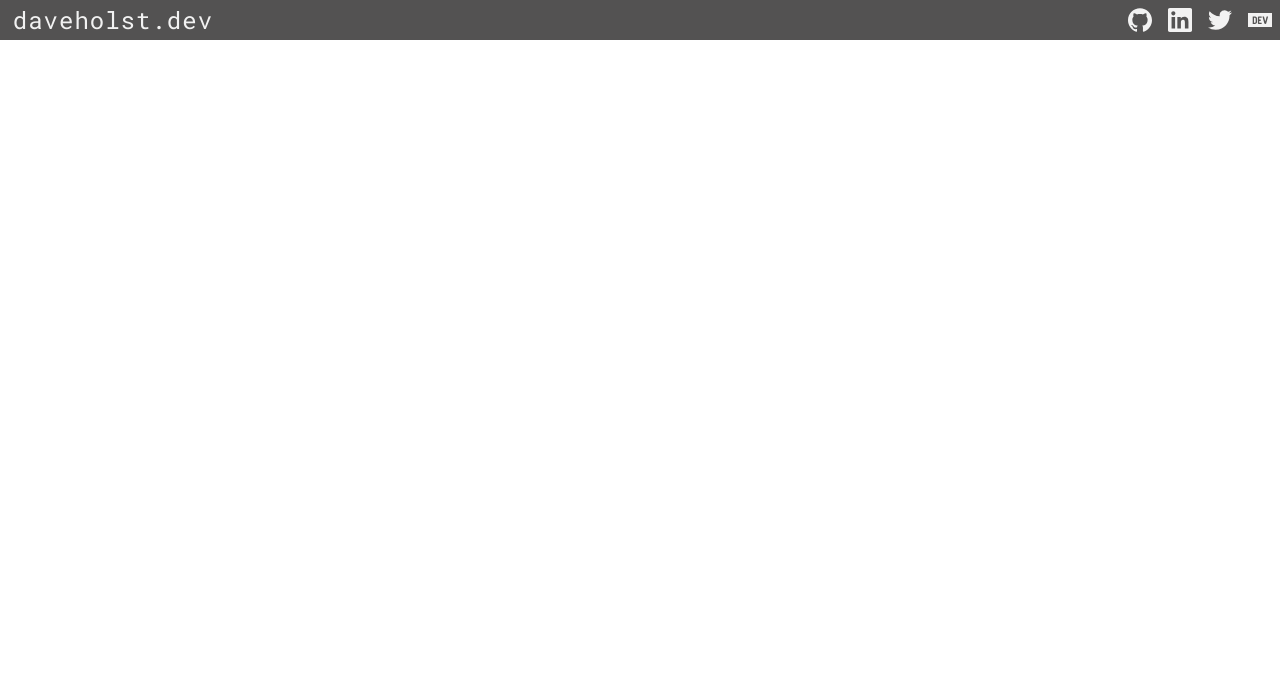
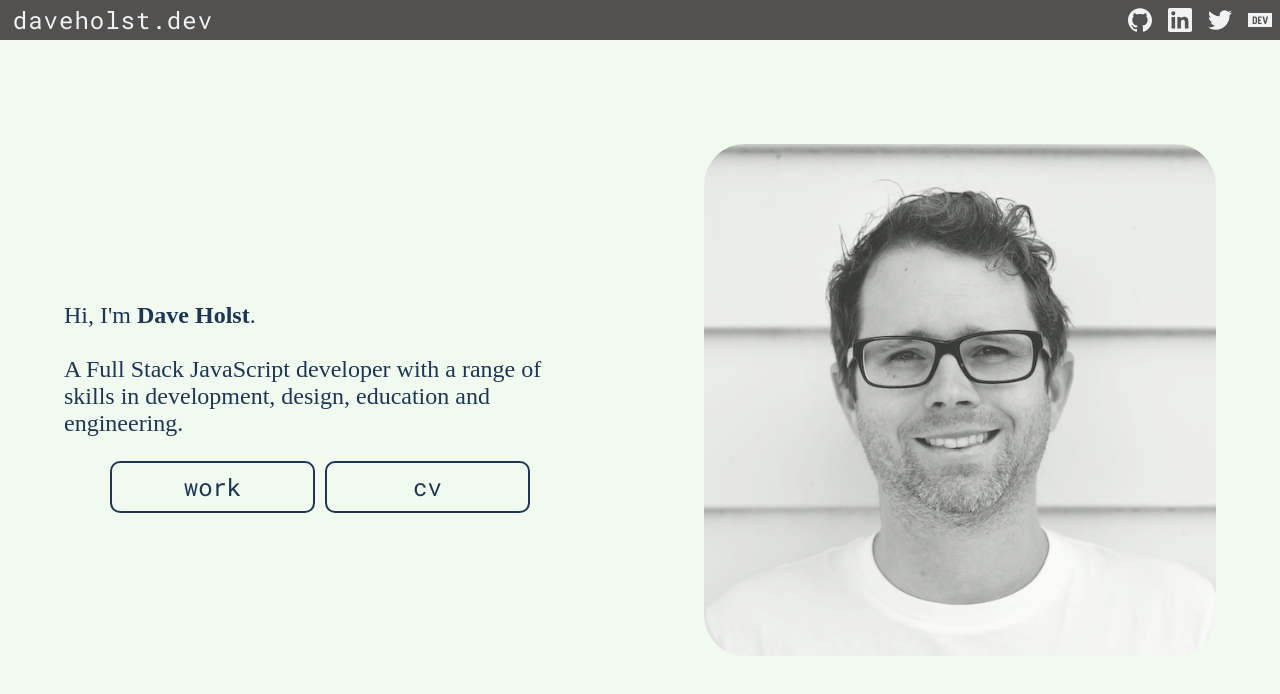
Before and after one commit to daveholst/portfolio-react, a React (Create React App) app: page / in a window 1280 px wide. Shown: the top 694 px of the page. Built offline with nearby package versions, Linux system fonts and the light colour scheme; the HTML template or start-up script is replaced by a standard one.

Commit message:
hero page converted

```diff
--- a/public/index.html
+++ b/public/index.html
@@ -6,9 +6,9 @@
     <meta name="viewport" content="width=device-width, initial-scale=1" />
     <meta name="theme-color" content="#000000" />
     <meta name="description" content="Web site created using create-react-app" />
-    <link rel="apple-touch-icon" href="%PUBLIC_URL%/logo192.png" />
     <link href="https://fonts.googleapis.com/css2?family=Montserrat:wght@300;400&display=swap" rel="stylesheet" />
     <link href="https://fonts.googleapis.com/css2?family=Roboto+Mono&display=swap" rel="stylesheet" />
+    <link rel="apple-touch-icon" href="%PUBLIC_URL%/logo192.png" />
     <!--
       manifest.json provides metadata used when your web app is installed on a
       user's mobile device or desktop. See https://developers.google.com/web/fundamentals/web-app-manifest/
--- a/src/App.jsx
+++ b/src/App.jsx
@@ -1,10 +1,14 @@
 import Header from './components/Header';
+import Hero from './components/Hero';
+import './app.css';
 import './styles/header.css';
+import './styles/hero.css';
 
 function App() {
   return (
     <section id="home" className="landing-page-container">
       <Header />
+      <Hero />
     </section>
   );
 }
--- a/src/app.css
+++ b/src/app.css
@@ -1,3 +1,60 @@
+
+
+html {
+  scroll-behavior: smooth;
+}
+
+
+
+section {
+  padding: 0px;
+}
+h1 {
+  display: inline-block;
+  width: 100%;
+  font-family: "Shippori Mincho", serif;
+  font-size: 1.5rem;
+  font-weight: 500;
+}
+h2 {
+  font-family: "Shippori Mincho", serif;
+  font-size: 2rem;
+  font-weight: 800;
+  margin-top: 25px;
+  margin-bottom: 25px;
+}
+
+h3 {
+  font-family: "Shippori Mincho", serif;
+  font-size: 1.3rem;
+  font-weight: 600;
+  margin-top: 5px;
+  margin-bottom: 0px;
+}
+h4 {
+  font-family: "Roboto Mono", sans-serif;
+  font-size: 1.5rem;
+  font-weight: 600;
+  margin-top: 5px;
+  margin-bottom: 5px;
+}
+
+p {
+  font-family: "Montserrat", sans-serif;
+  font-size: 1.1rem;
+  font-weight: 300;
+  line-height: 1.5;
+}
+
+a {
+  /* text-decoration: none; */
+  color: var(--text-color);
+}
+
+.no-top-p {
+  margin-top: 0.2rem;
+}
+
 .landing-page-container {
   position: static;
 }
--- /dev/null
+++ b/src/components/Hero.jsx
@@ -0,0 +1,29 @@
+import React from 'react';
+import '../styles/hero.css';
+import headShot from '../assets/images/headshot-sml.jpeg';
+
+function Hero() {
+  return (
+    <div className="hero-container">
+      <div className="hero-text">
+        <h1>
+          Hi, I'm <strong>Dave Holst</strong>.<br />
+          <br />A Full Stack JavaScript developer with a range of skills in
+          development, design, education and engineering.
+        </h1>
+        <div className="hero-buttons">
+          <a href="#projects">
+            <button type="button">work</button>
+          </a>
+          <a href="https://docs.google.com/document/d/1q5_PXuCAqPiteqWMavtxkzISBhanCc1E7xg7F6MHcOk/export?format=pdf">
+            <button type="button">cv</button>
+          </a>
+        </div>
+      </div>
+
+      <img src={headShot} alt="author headshot" />
+    </div>
+  );
+}
+
+export default Hero;
--- a/src/index.css
+++ b/src/index.css
@@ -1,13 +1,31 @@
+:root {
+  /* page layout variables */
+  --nav-bar-height: 40px;
+  /* color theme for easy changes */
+  --stitching-color: rgb(226, 226, 226);
+  --badge-container-color: rgba(43, 77, 49, 0.85);
+  --nav-bar-color: rgb(219, 41, 85);
+  --text-color: #1d3557;
+  --background-color: #f1faee;
+}
+/*
 body {
   margin: 0;
   font-family: -apple-system, BlinkMacSystemFont, 'Segoe UI', 'Roboto', 'Oxygen',
     'Ubuntu', 'Cantarell', 'Fira Sans', 'Droid Sans', 'Helvetica Neue',
     sans-serif;
-  -webkit-font-smoothing: antialiased;
-  -moz-osx-font-smoothing: grayscale;
+  } */
+
+  body {
+    background-color: var(--background-color);
+    color: var(--text-color);
+    margin: 0;
+    padding: 0;
+    /* -webkit-font-smoothing: antialiased;
+    -moz-osx-font-smoothing: grayscale; */
 }
 
-code {
+/* code {
   font-family: source-code-pro, Menlo, Monaco, Consolas, 'Courier New',
     monospace;
-}
+} */
--- /dev/null
+++ b/src/styles/hero.css
@@ -0,0 +1,47 @@
+/* hero/business card viewport container */
+.hero-container {
+  display: flex;
+  flex-direction: row;
+  align-items: center;
+  justify-items: center;
+  height: 90vh;
+}
+
+.hero-container img {
+  margin: 5vw;
+  max-height: 90vh;
+  max-width: 40vw;
+  opacity: 80%;
+  /* border: 5px solid #f2f2f2; */
+  border-radius: 8%;
+}
+
+.hero-text {
+  margin: 5vw;
+}
+
+.hero-buttons {
+  text-align: center;
+}
+
+.hero-buttons button {
+  display: inline-block;
+  width: 16vw;
+  background-color: var(--background-color); /* Green */
+  border: none;
+  color: var(--text-color);
+  margin: 5px;
+  padding: 8px 32px;
+  font-family: "Roboto Mono", monospace;
+  text-align: center;
+  text-decoration: none;
+  font-size: 1.5rem;
+  border: 2px solid var(--text-color);
+  border-radius: 10px;
+}
+
+.hero-buttons button:hover {
+  background-color: var(--text-color);
+  color: var(--background-color);
+  cursor: pointer;
+}
```
Also changed, not shown: src/assets/images/headshot-sml.jpeg (added).
